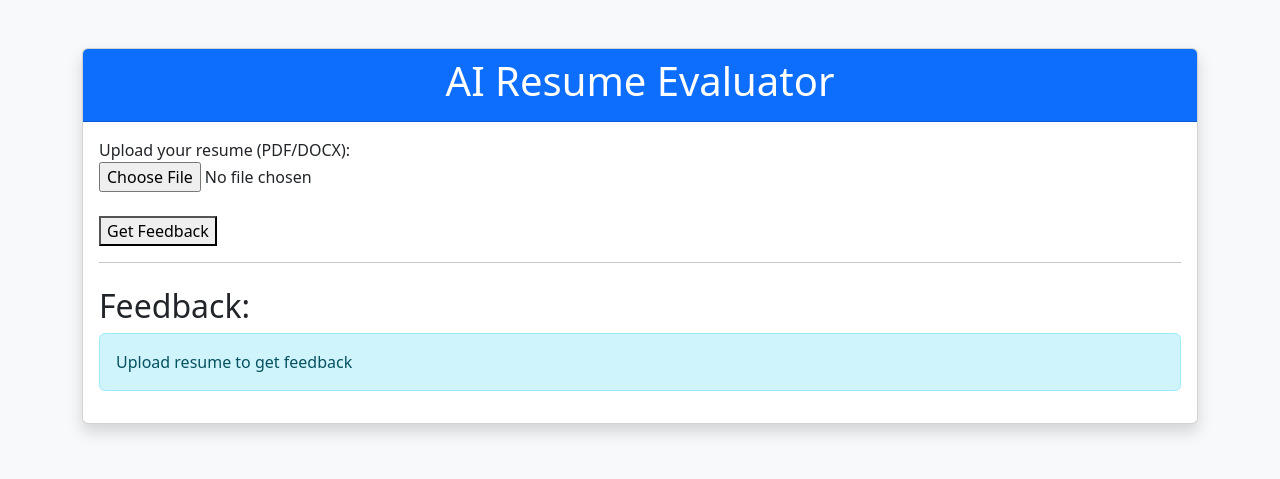
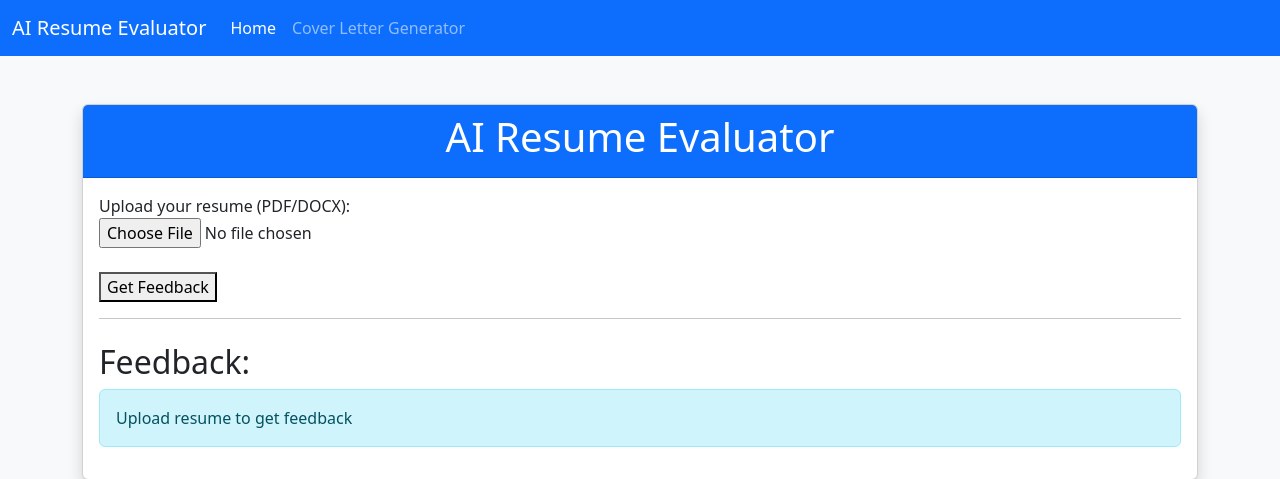
Before and after one commit to codebreaker4O4/AI-Resume-Evaluator, a Flask app: page / in a window 1280 px wide. Shown: the top 479 px of the page. Run offline with Flask 3, Linux system fonts and the light colour scheme.

Commit message:
Navbar added

```diff
--- a/templates/index.html
+++ b/templates/index.html
@@ -11,6 +11,32 @@
     />
   </head>
   <body class="bg-light">
+    <nav class="navbar navbar-expand-lg navbar-dark bg-primary">
+      <div class="container-fluid">
+        <a class="navbar-brand" href="/">AI Resume Evaluator</a>
+        <button
+          class="navbar-toggler"
+          type="button"
+          data-bs-toggle="collapse"
+          data-bs-target="#navbarNav"
+        >
+          <span class="navbar-toggler-icon"></span>
+        </button>
+        <div class="collapse navbar-collapse" id="navbarNav">
+          <ul class="navbar-nav">
+            <li class="nav-item">
+              <a class="nav-link active" aria-current="page" href="/">Home</a>
+            </li>
+            <li class="nav-item">
+              <a class="nav-link" href="/cover-letter"
+                >Cover Letter Generator</a
+              >
+            </li>
+          </ul>
+        </div>
+      </div>
+    </nav>
+
     <div class="container my-5">
       <div class="card shadow">
         <div class="card-header bg-primary text-white text-center">
```
